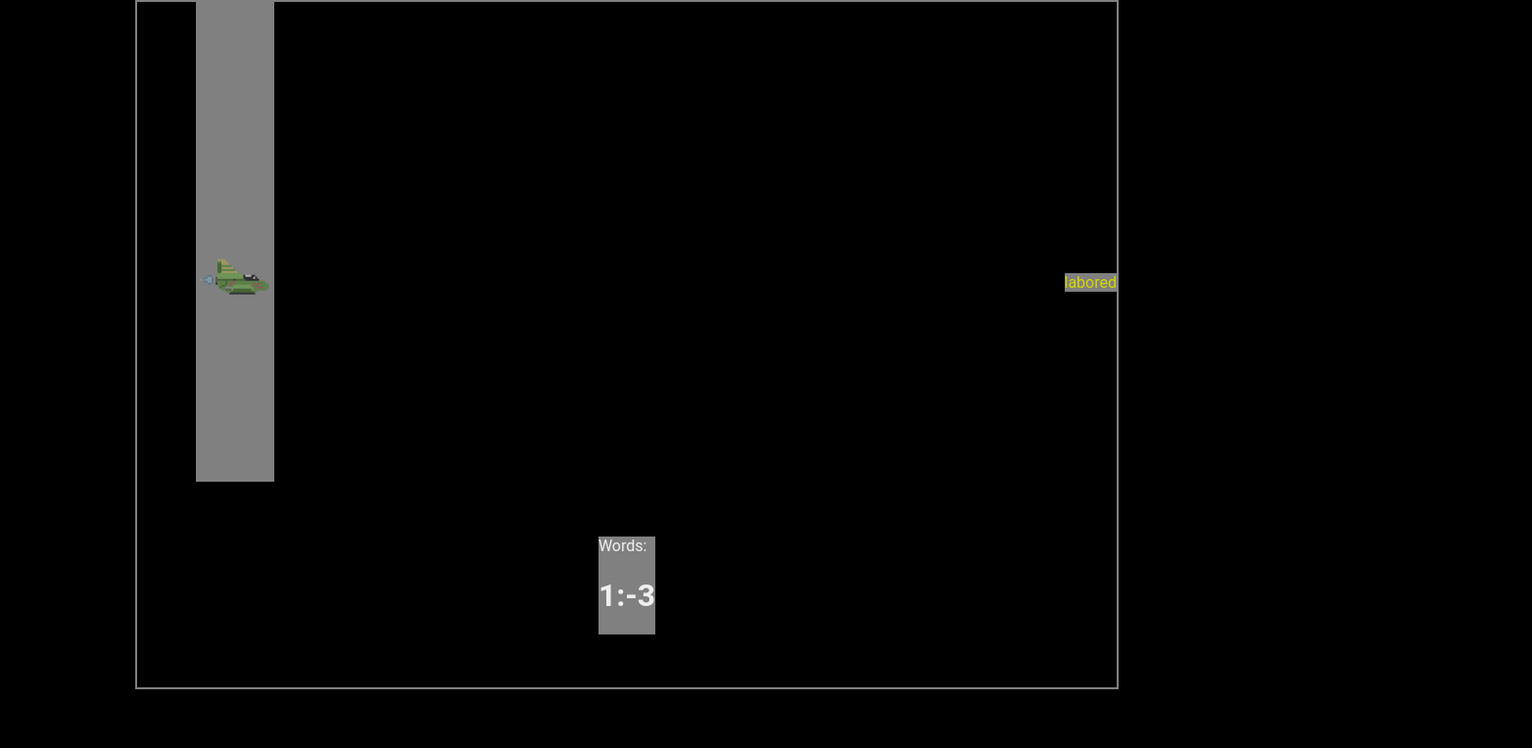
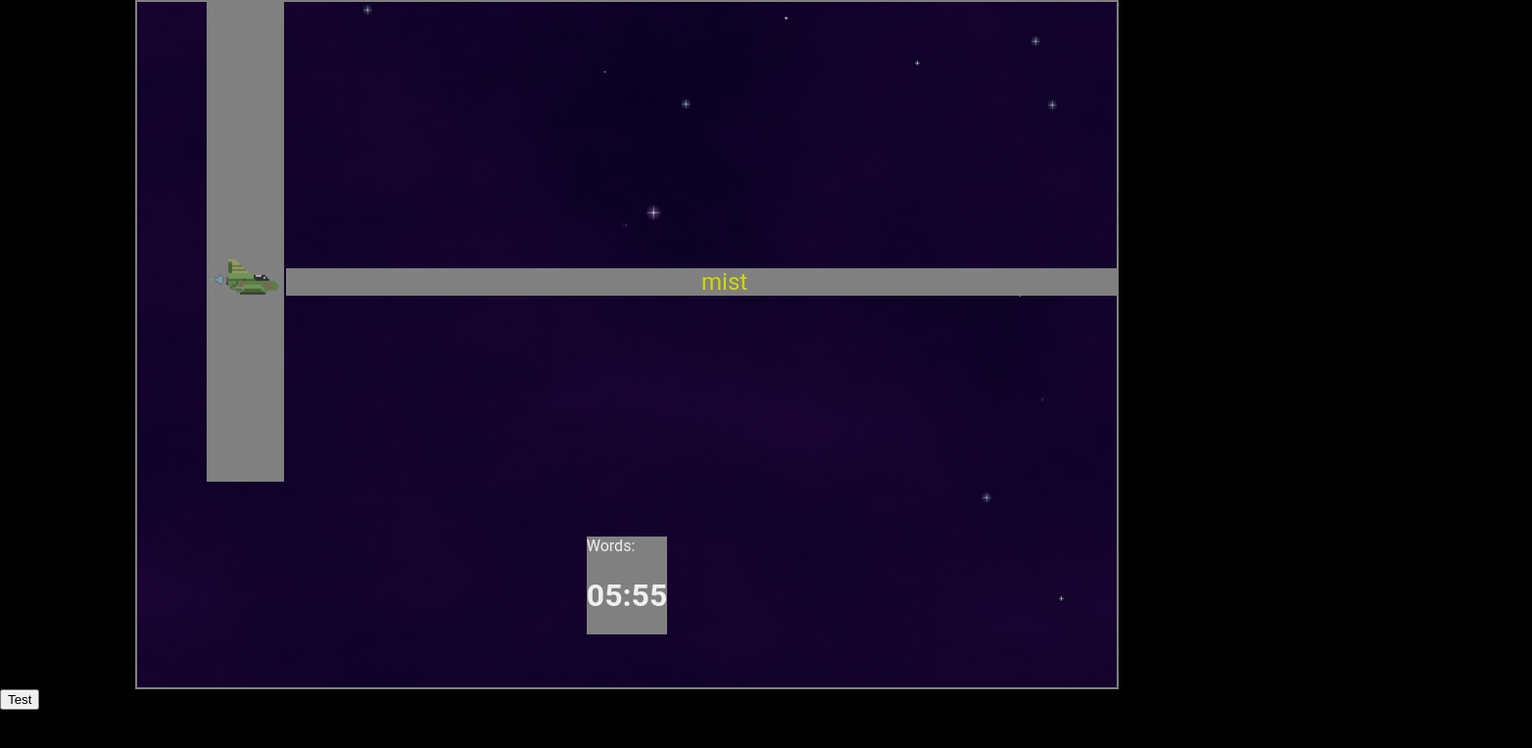
Before and after one commit to ronniergz/wordBlaster, a website: page public/app.html in a window 1280 px wide. Shown: the whole page at 98% size, 1564 px wide, since content can reach past the window. Drawn offline with Linux system fonts and the light colour scheme.

Commit message:
fixed timer

```diff
--- a/public/app.html
+++ b/public/app.html
@@ -9,8 +9,6 @@
 
 <body>
 
-
-
   <div id="container">
 
     <div id="game-area">
@@ -19,25 +17,40 @@
         <img src="assets/images/ship.png" id="ship"></img>
       </div>
 
-      <div class="row row-1"></div>
-      <div class="row row-2"></div>
-      <div class="row row-3"></div>
-      <div class="row row-4"></div>
-      <div class="row row-5"></div>
-      <div class="row row-6"></div>
+      <div class="row row-1">
+        <div class="word word-1"></div>
+      </div>
+      <div class="row row-2">
+        <div class="word word-2"></div>
+      </div>
+      <div class="row row-3">
+        <div class="word word-3"></div>
+      </div>
+      <div class="row row-4">
+        <div class="word word-4"></div>
+      </div>
+      <div class="row row-5">
+        <div class="word word-5"></div>
+      </div>
+      <div class="row row-6">
+        <div class="word word-6"></div>
+      </div>
 
-      <div class="row row-7 score-area">
-        <p id="words">Words: </p>
-        <h1 id="time">Time</h1>
+      <div class="row-7 score-area">
+        <p id="words">Words: <span id='score'></span></p>
+        <h1 id="time-display">Time</h1>
       </div>
 
     </div>
 
 
+    <button id='testButton'>Test</button>
+
+
 
   </div>
 
-  <div class=" end-dialog">
+  <div class="end-dialog">
     <p>Total Words: <span id="word-count"></span></p>
     <a href='/' class='button' id="quitButton">
       <span class="buttonText">Quit</span>
@@ -47,7 +60,8 @@
     </a>
   </div>
 
-  <script src="app.js"></script>
+  <script type='module' src="assets/data/words.js"></script>
+  <script type='module' src="app.js"></script>
 </body>
 
 </html>
--- a/public/app.js
+++ b/public/app.js
@@ -1,53 +1,73 @@
-const row4 = document.querySelector('.row-4');
-const time = document.querySelector('#time');
-const wordScore = document.querySelector('#words');
-const wordList = ['tendency',
-  'noiseless',
-  'fill',
-  'building',
-  'death',
-  'mist',
-  'labored',
-  'invincible',
-  'donkey',
-  'yellow',
-  'rural',
-  'pricey',
-  'tent'
-]
-let currentWord = '';
+import wordList from '/assets/data/words.js';
+const word4 = document.querySelector('.word-4');
+const timeDisplay = document.querySelector('#time-display');
+const endDialog = document.querySelector('.end-dialog');
+const wordScore = document.querySelector('#score');
+const testButton = document.querySelector('#testButton');
+let currentWord;
+let currentScore = 0;
+let time = 360;
 
 // Get random word in array
 const getWord = (list) => {
-  let index = Math.round(Math.random() * list.length);
+  let index = Math.floor(Math.random() * list.length);
   currentWord = list[index];
-  return currentWord;
+  word4.classList.add('word-start');
+  word4.innerHTML = currentWord;
+  return;
+}
+// start moving word to move left
+// word4.classList.add('word-move');
+
+getWord(wordList);
+
+
+//-------------   Timer ---------------//
+// add leading zeros if necessary
+const pad = (number, digits) => {
+  let string = number.toString();
+  if (string.length < digits) string = '0' + string;
+  return string;
 }
 
-// place it in the row
-row4.innerHTML = getWord(wordList);
+// add initial time to display
+let min = pad(Math.floor(time / 60), 2)
+let sec = pad(time - (min * 60), 2)
+timeDisplay.innerHTML = min + ':' + sec; console.log(min + ':' + sec);
 
+// start timer
+var timer = setInterval(() => {
+  time--;
+  min = pad(Math.floor(time / 60), 2);
+  sec = pad(time - (min * 60), 2);
+  // *************** word hit ship
+  // *************** pause
+  if (time === 0) {   // time expired
+    timeDisplay.innerHTML = '00:00';
+    clearInterval(timer);  // end timer
+    endDialog.style.visibility = 'visible';
+  }
+  timeDisplay.innerHTML = min + ':' + sec;
+}, 1000);
 
-// check for correct keypress
-
-// listen for correct keypress
+//-----------   Key Detect  ------------//
 document.addEventListener('keydown', (e) => {
   let currentLetter = currentWord.charAt(0);
   if (e.key === currentLetter) {     // remove first letter
     currentWord = currentWord.slice(1);
-    row4.innerHTML = currentWord;
+    word4.innerHTML = currentWord;
     if (currentWord === '') {
-      row4.innerHTML = getWord(wordList);
+      currentScore++;
+      wordScore.innerHTML = currentScore;
+      getWord(wordList);
+      // restart animation
+      //word4.classList.remove('word-move');
     }
   };
 });
 
-// 1 minute timer
-let seconds = 62;
-window.setInterval(() => {
-  seconds--;
-  let min = Math.round(seconds / 60);
-  let sec = seconds - (min * 60);
-  time.innerHTML = min + ':' + sec;
-  console.log(min + ':' + sec);
-}, 1000)
+
+//~~~~~~~~~~~~  Testing  ~~~~~~~~~~~~~~//
+document.addEventListener('click', (e) => {
+  word4.classList.add('word-move');
+});
--- /dev/null
+++ b/public/assets/data/words.js
@@ -0,0 +1,16 @@
+const wordList = [
+  'tendency',
+  'noiseless',
+  'fill',
+  'building',
+  'death',
+  'mist',
+  'labored',
+  'invincible',
+  'donkey',
+  'yellow',
+  'rural',
+  'pricey'
+]
+
+export default wordList;
--- a/public/styles/app.css
+++ /dev/null
@@ -1,7 +0,0 @@
-#container {
-
-}
-
-.button {
-
-}
--- a/public/styles/index.css
+++ b/public/styles/index.css
@@ -107,9 +107,9 @@ body {
   border: 2px solid gray;
   height: 700px;
   margin: 0 auto;
-  /* background-image: url('/assets/images/stars.png'); */
+  background-image: url('/assets/images/stars.png');
   display: grid;
-  grid-template-columns: 200px auto;
+  grid-template-columns: 150px auto;
   grid-template-rows: repeat(6, 80px) auto;
   column-gap: 2px;
   row-gap: 2px;
@@ -118,7 +118,7 @@ body {
 #column-1 {
   grid-row: 1/7;
   background-color: gray;
-  justify-self: center;
+  justify-self: end;
 }
 
 #ship {
@@ -131,8 +131,20 @@ body {
 .row {
   background-color: gray;
   align-self: center;
-  justify-self: end;
+  font-size: 1.5rem;
 }
+
+.word-start {
+  position: relative;
+  left: 50%;
+}
+
+/* .word-move {
+  left: 0%;
+  transition: linear 10s;
+  transition-delay: .5s;
+} */
+
 
 .score-area {
   grid-column: 1/3;
```
